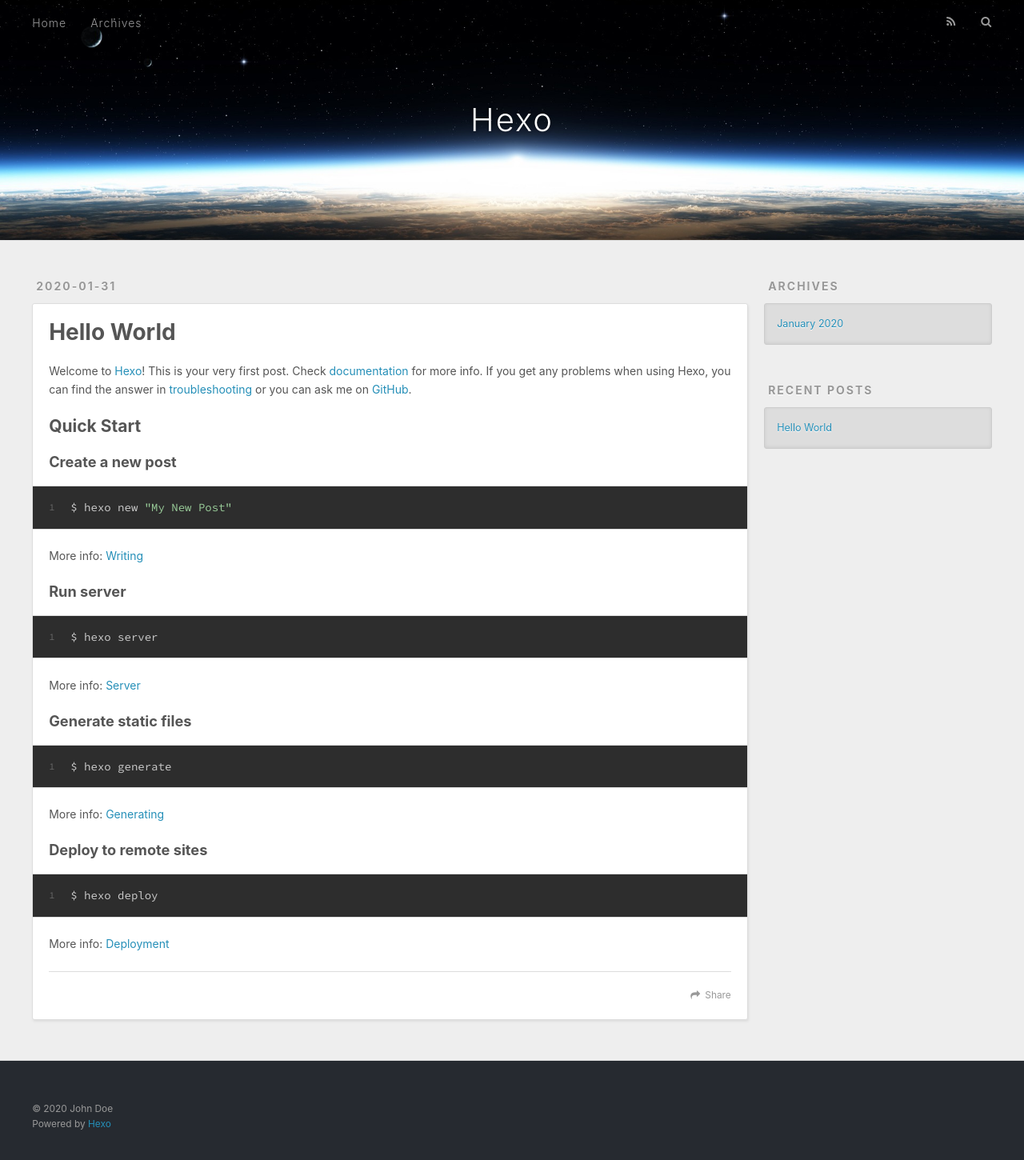
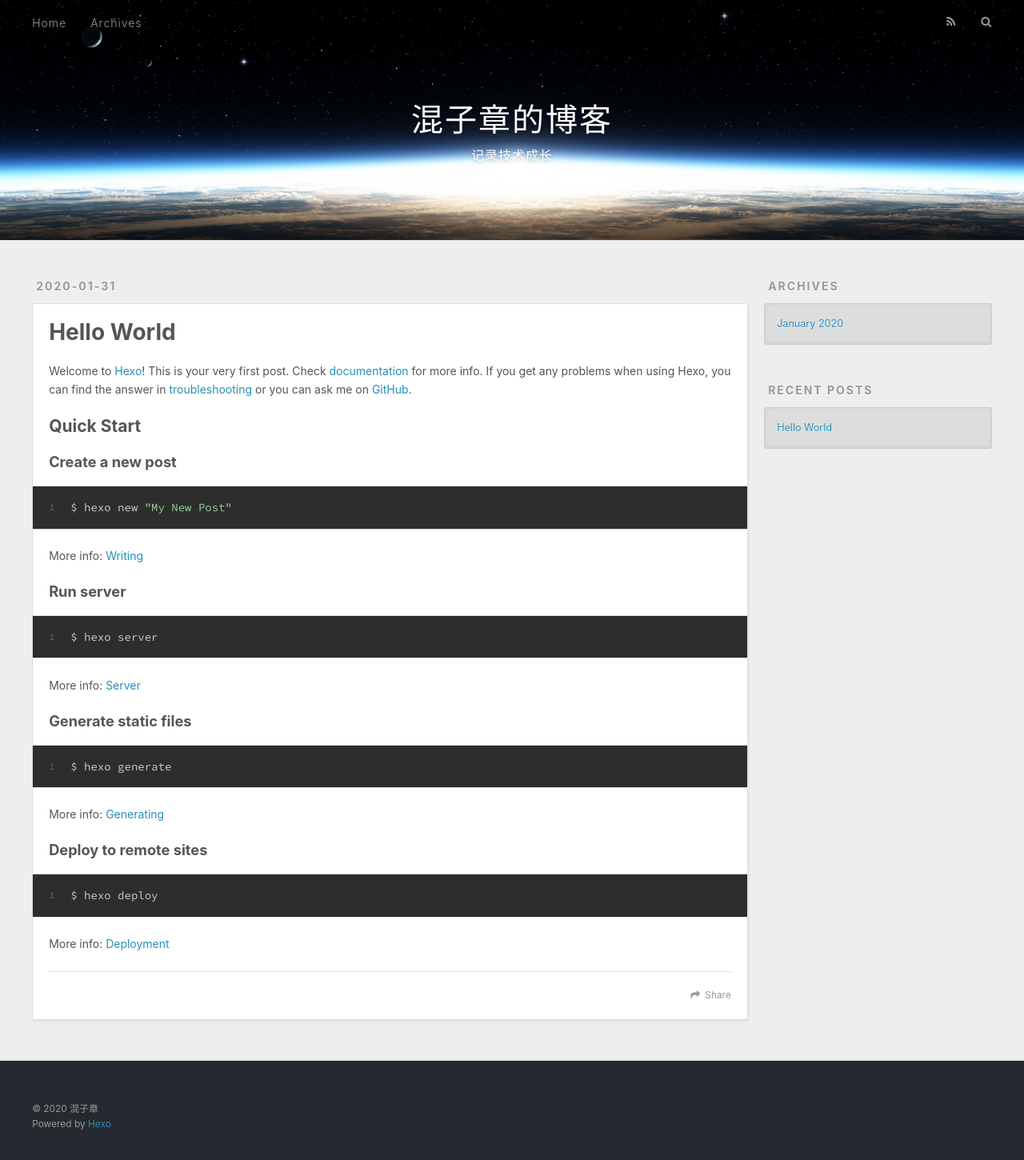
Before and after one commit to whuzhangzhen/whuzhangzhen.github.io, a plain HTML site: page index.html in a window 1280 px wide. Shown: the whole page at 80% size. Drawn offline with nearby package versions, Linux system fonts and the light colour scheme.

Commit message:
Site updated: 2020-01-31 20:21:56

```diff
--- a/index.html
+++ b/index.html
@@ -5,17 +5,16 @@
 
 
 
-  <title>Hexo</title>
+  <title>混子章的博客</title>
   <meta name="viewport" content="width=device-width, initial-scale=1, maximum-scale=1">
   <meta property="og:type" content="website">
-<meta property="og:title" content="Hexo">
+<meta property="og:title" content="混子章的博客">
 <meta property="og:url" content="http://yoursite.com/index.html">
-<meta property="og:site_name" content="Hexo">
-<meta property="og:locale" content="en_US">
-<meta property="article:author" content="John Doe">
+<meta property="og:site_name" content="混子章的博客">
+<meta property="article:author" content="混子章">
 <meta name="twitter:card" content="summary">
 
-    <link rel="alternate" href="/atom.xml" title="Hexo" type="application/atom+xml">
+    <link rel="alternate" href="/atom.xml" title="混子章的博客" type="application/atom+xml">
 
 
     <link rel="icon" href="/favicon.png">
@@ -36,8 +35,12 @@
   <div id="header-outer" class="outer">
     <div id="header-title" class="inner">
       <h1 id="logo-wrap">
-        <a href="/" id="logo">Hexo</a>
+        <a href="/" id="logo">混子章的博客</a>
       </h1>
+
+        <h2 id="subtitle-wrap">
+          <a href="/" id="subtitle">记录技术成长</a>
+        </h2>
 
     </div>
     <div id="header-inner" class="inner">
@@ -103,7 +106,7 @@
 
     </div>
     <footer class="article-footer">
-      <a data-url="http://yoursite.com/2020/01/31/hello-world/" data-id="ck624wiov00009jqj94ey9gma" class="article-share-link">Share</a>
+      <a data-url="http://yoursite.com/2020/01/31/hello-world/" data-id="ck62505460000bkqj8jv09laj" class="article-share-link">Share</a>
 
 
     </footer>
@@ -159,7 +162,7 @@
 
   <div class="outer">
     <div id="footer-info" class="inner">
-      &copy; 2020 John Doe<br>
+      &copy; 2020 混子章<br>
       Powered by <a href="http://hexo.io/" target="_blank">Hexo</a>
     </div>
   </div>
```
Also changed, not shown: 2020/01/31/hello-world/index.html (+11 -8 lines), archives/2020/01/index.html (+11 -8 lines), archives/2020/index.html (+11 -8 lines), archives/index.html (+11 -8 lines).
